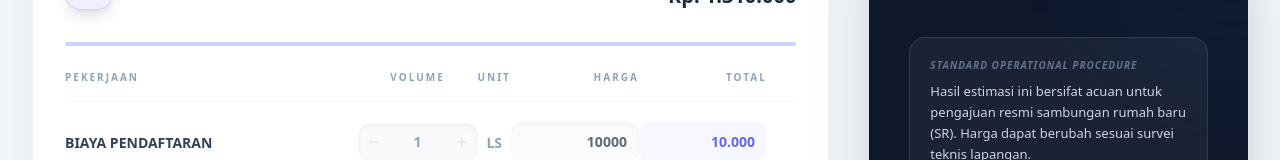
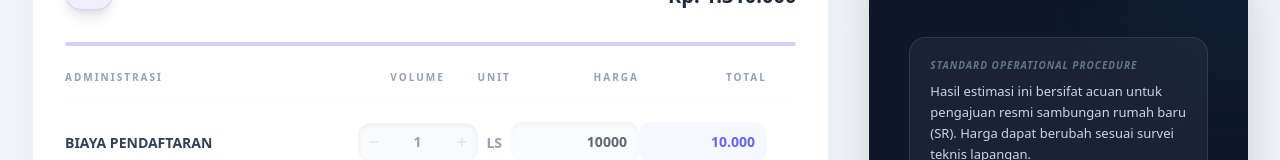
Before and after one commit to Ennegatif/RAB-SR, a React (Vite) app: page / in a window 1280 px wide. Shown: the part 497-657 px from the top of the page. Built offline with nearby package versions, Linux system fonts and the light colour scheme.

Commit message:
feat: Display dynamic category titles
Update component and table headers to dynamically display category titles based on the category index. This improves clarity by showing specific labels for "ADMINISTRASI", "PEKERJAAN", and "PEMBELIAN" categories.

```diff
--- a/src/App.tsx
+++ b/src/App.tsx
@@ -396,7 +396,7 @@ export default function App() {
                         {category.items.map((item) => (
                            <div key={item.id} className="p-4 rounded-2xl bg-slate-50/50 border border-slate-100 flex flex-col gap-4">
                               <div className="flex flex-col gap-1">
-                                <span className="text-[10px] font-black uppercase text-slate-400 tracking-widest">Komponen Pekerjaan</span>
+                                <span className="text-[10px] font-black uppercase text-slate-400 tracking-widest">{catIdx === 0 ? "ADMINISTRASI" : catIdx === 1 ? "PEKERJAAN" : catIdx === 2 ? "PEMBELIAN" : "Komponen Pekerjaan"}</span>
                                 <input
                                   type="text"
                                   value={item.description}
@@ -494,7 +494,7 @@ export default function App() {
                           <table className="w-full text-left">
                           <thead>
                             <tr className="text-[10px] uppercase tracking-[0.2em] font-black text-slate-400 border-b border-slate-50">
-                              <th className="pb-4 text-left font-black w-[40%]">Pekerjaan</th>
+                              <th className="pb-4 text-left font-black w-[40%]">{catIdx === 0 ? "ADMINISTRASI" : catIdx === 1 ? "PEKERJAAN" : catIdx === 2 ? "PEMBELIAN" : "Komponen Pekerjaan"}</th>
                               <th className="pb-4 text-center font-black">Volume</th>
                               <th className="pb-4 text-center font-black">Unit</th>
                               <th className="pb-4 text-right font-black w-32">Harga</th>
@@ -512,7 +512,7 @@ export default function App() {
                                     readOnly={true}
                                     onChange={(e) => updateItem(category.id, item.id, { description: e.target.value })}
                                     className="w-full bg-transparent border-none focus:ring-0 p-0 text-sm font-bold text-slate-700 placeholder:text-slate-300 cursor-default"
-                                    placeholder="Komponen Pekerjaan"
+                                    placeholder={catIdx === 0 ? "ADMINISTRASI" : catIdx === 1 ? "PEKERJAAN" : catIdx === 2 ? "PEMBELIAN" : "Komponen Pekerjaan"}
                                   />
                                 </td>
                                 <td className="py-5 text-center">
```
